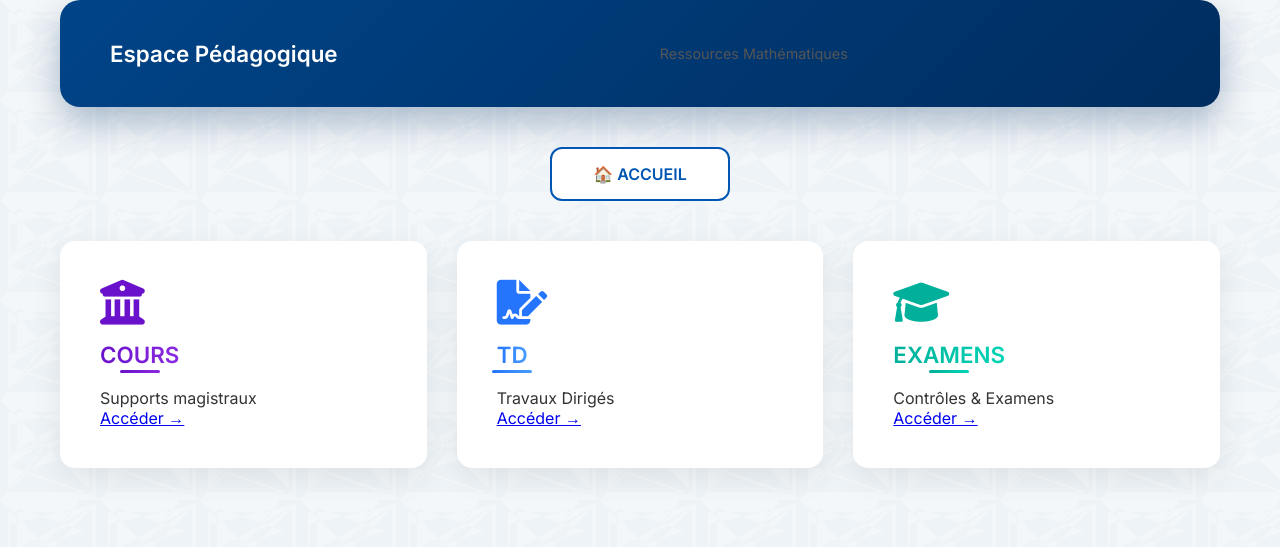
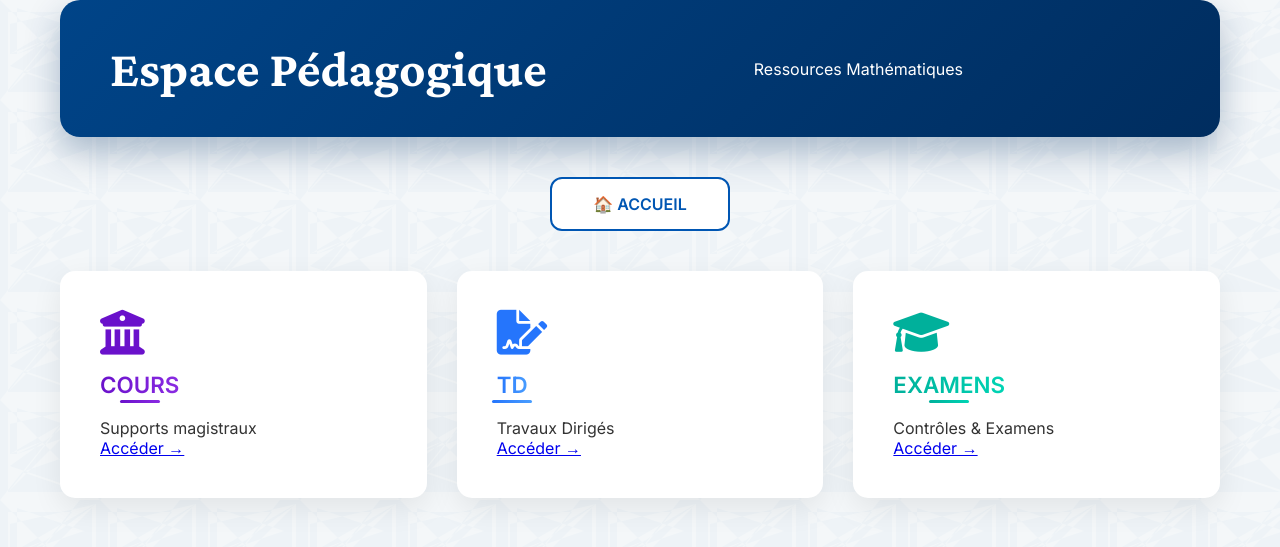
Before and after one commit to mahmoudmath/mahmoudmath.github.io, a Jekyll site: the page pedagogie.html, which Jekyll copies as it is, in a window 1280 px wide. Shown: the top 547 px of the page. Built offline with Jekyll 4.4.1, drawn with Linux system fonts in a browser that asks for light colours.

Commit message:
Update pedagogie.html

```diff
--- a/pedagogie.html
+++ b/pedagogie.html
@@ -27,10 +27,10 @@ height="0" width="0" style="display:none;visibility:hidden"></iframe></noscript>
     <div class="container">
         <!-- HEADER AJOUTÉ -->
         <header class="professor-header" data-aos="fade-down">
-            <div style="float: left; font-weight: bold; font-size: 1.4em;">Espace Pédagogique</div>
-            <div style="float: right; font-size: 0.9em; color: #555;">Ressources Mathématiques</div>
-            <div style="clear: both;"></div>
-        </header>
+    <div class="professor-name">Espace Pédagogique</div>
+    <div class="professor-title" style="float: right; font-size: 1em;">Ressources Mathématiques</div>
+    <div style="clear: both;"></div>
+</header>
 
         <nav class="academic-nav">
             <a href="index.html" class="nav-card">🏠 ACCUEIL</a>
```
